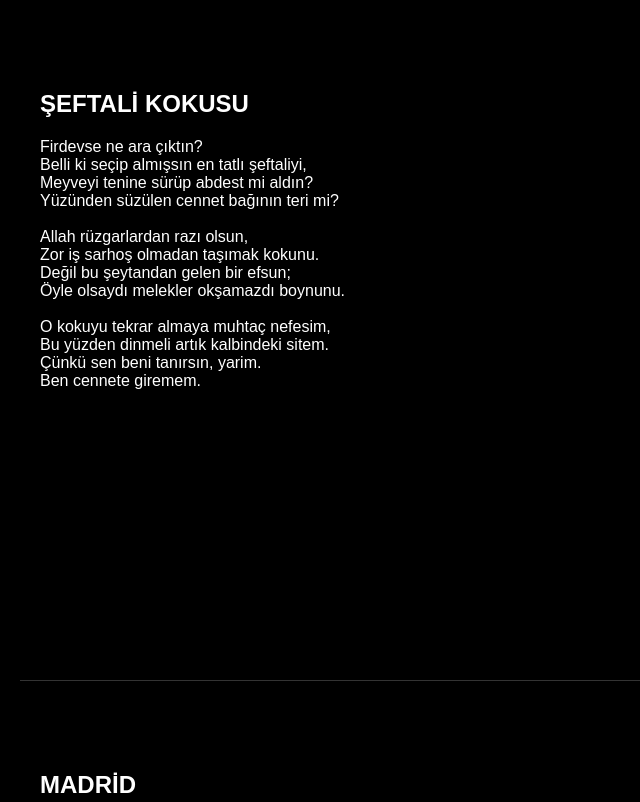
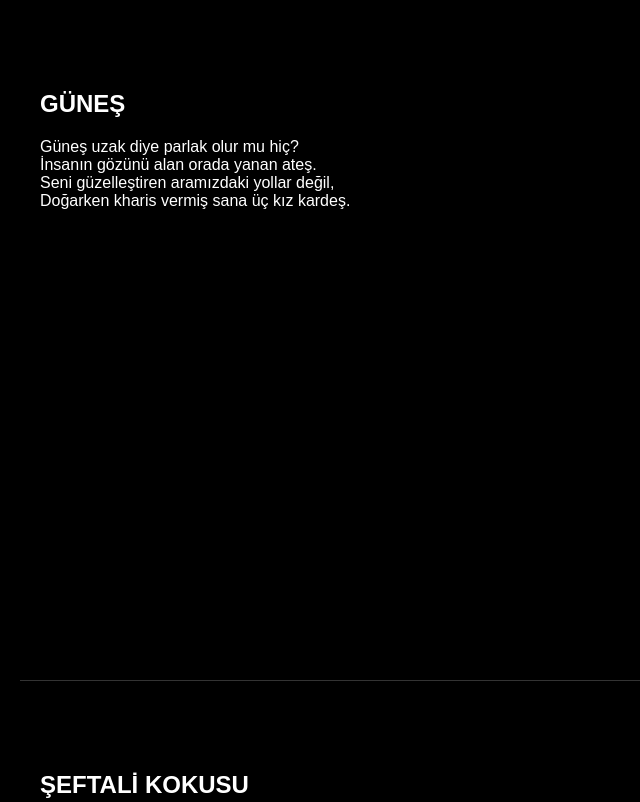
Before and after one commit to GorkemUcarEe/siir-sitem, a plain HTML site: page index.html in a window 1280 px wide. Shown: the top 802 px of the page, without its empty margins (0-640 px from the left). Drawn offline with Linux system fonts and the light colour scheme; no server answers.

Commit message:
Update index.html

```diff
--- a/index.html
+++ b/index.html
@@ -38,6 +38,16 @@
   </style>
 </head>
 <body>
+
+  <div class="poem" id="Siir-13-GÜNEŞ">
+  <h2>GÜNEŞ</h2>
+  <p>
+    Güneş uzak diye parlak olur mu hiç?<br>
+    İnsanın gözünü alan orada yanan ateş.<br>
+    Seni güzelleştiren aramızdaki yollar değil,<br>
+    Doğarken kharis vermiş sana üç kız kardeş.
+  </p>
+</div>
 
   <!-- 1. ŞİİR BURAYA YAZILIYOR -->
   <div class="poem" id="Siir-1-ŞEFTALİ KOKUSU">
```
